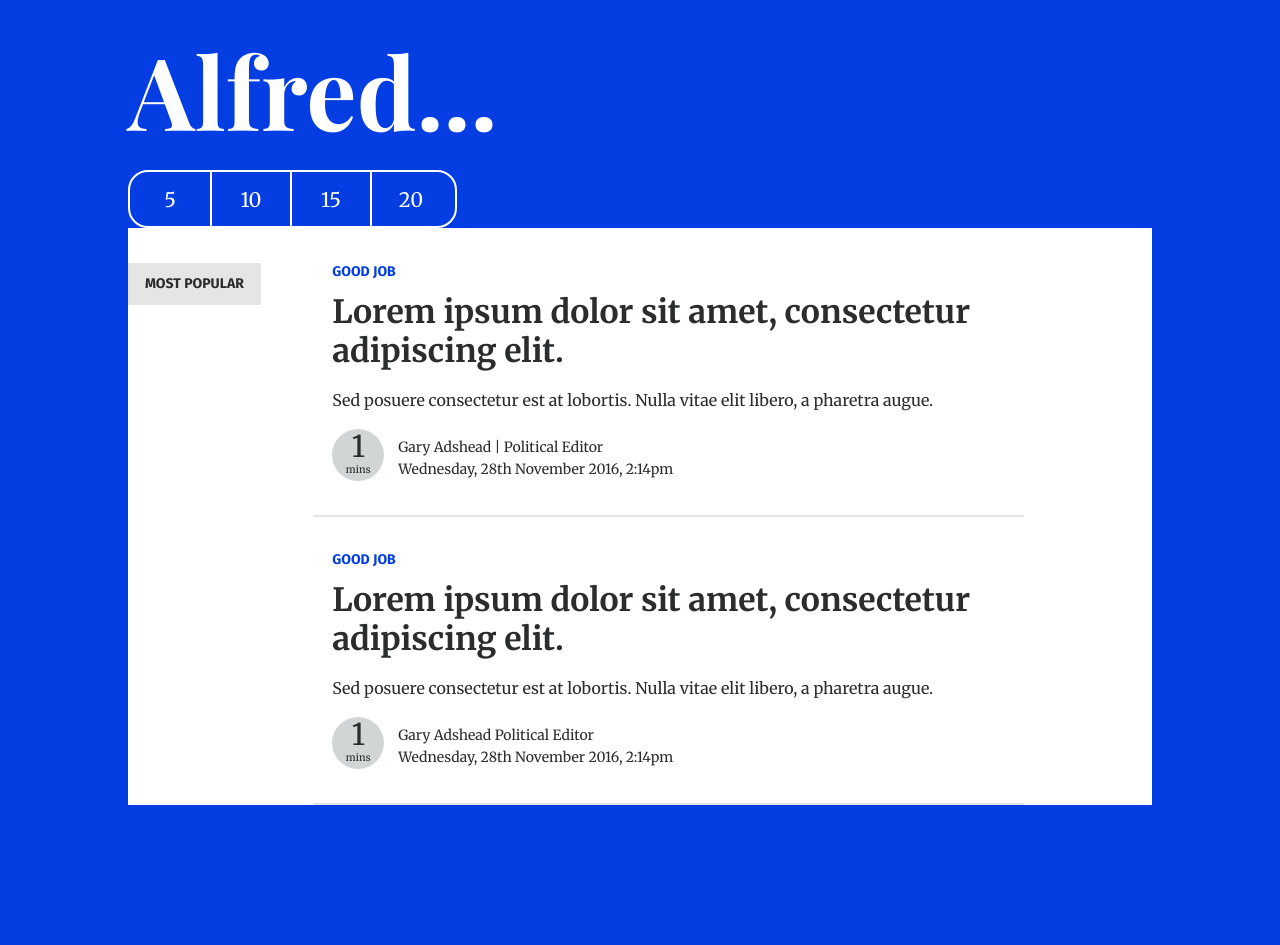
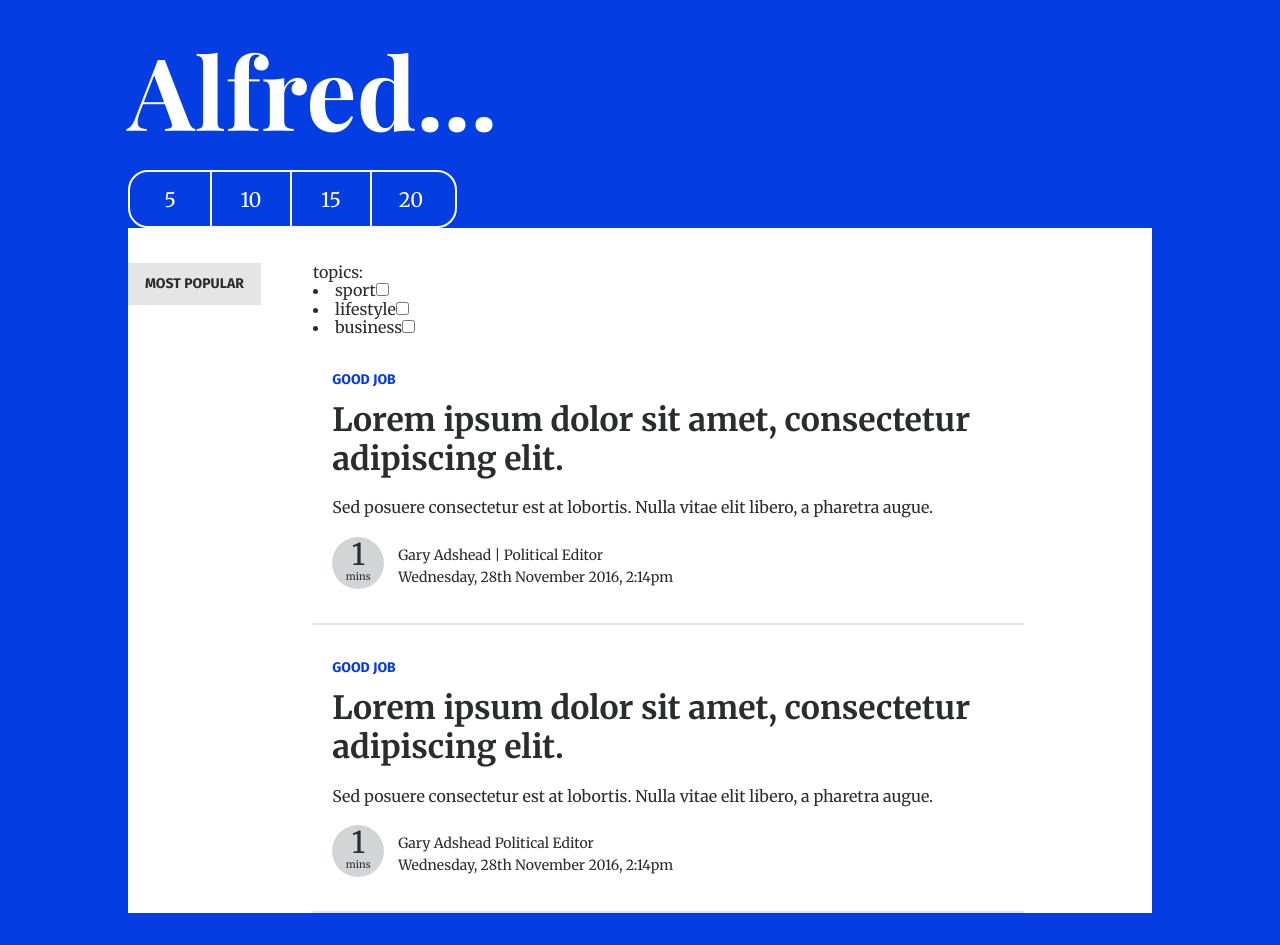
Before and after one commit to cwoodley/alfred, a React (Create React App) app: page / in a window 1280 px wide. Before the commit the page ends 837 px from the top, so only its background shows below. Built offline with nearby package versions, Linux system fonts and the light colour scheme; no server answers; a web font is replaced by a local one.

Commit message:
Creates SaveTopics component

```diff
--- a/src/App.tsx
+++ b/src/App.tsx
@@ -1,6 +1,7 @@
 import * as React from 'react'
 import { AlfredCache } from 'src/alfred-cache'
 import './App.css'
+import { SaveTopics } from 'src/SaveTopics'
 
 class App extends React.Component {
   private cache = new AlfredCache()
@@ -27,26 +28,47 @@ class App extends React.Component {
               <h2 className="label">Most popular</h2>
             </div>
             <div>
+              <div className="topic">
+                <SaveTopics topics={['sport', 'lifestyle', 'business']} />
+              </div>
               <article>
                 <a href="http://google.com" target="_blank">
-                        <h3 className="headline"><span className="kicker">Good Job</span> Lorem ipsum dolor sit amet, consectetur adipiscing elit.</h3>
-                        <p className="teaser">Sed posuere consectetur est at lobortis. Nulla vitae elit libero, a pharetra augue.</p>
+                  <h3 className="headline">
+                    <span className="kicker">Good Job</span> Lorem ipsum dolor sit amet, consectetur adipiscing elit.
+                  </h3>
+                  <p className="teaser">
+                    Sed posuere consectetur est at lobortis. Nulla vitae elit libero, a pharetra augue.
+                  </p>
                   <div className="article-data">
-                            <span className="reading-time"><span className="number">1</span><span className="timescale">mins</span></span>
+                    <span className="reading-time">
+                      <span className="number">1</span>
+                      <span className="timescale">mins</span>
+                    </span>
                     <div className="article-creation">
-                                <p className="byline">Gary Adshead | <span className="position">Political Editor</span></p>
+                      <p className="byline">
+                        Gary Adshead | <span className="position">Political Editor</span>
+                      </p>
                       <time dateTime="blah">Wednesday, 28th November 2016, 2:14pm</time>
                     </div>
                   </div>
                 </a>
               </article>
               <article>
-                       <h3 className="headline"><span className="kicker">Good Job</span> Lorem ipsum dolor sit amet, consectetur adipiscing elit.</h3>
-                       <p className="teaser">Sed posuere consectetur est at lobortis. Nulla vitae elit libero, a pharetra augue.</p>
+                <h3 className="headline">
+                  <span className="kicker">Good Job</span> Lorem ipsum dolor sit amet, consectetur adipiscing elit.
+                </h3>
+                <p className="teaser">
+                  Sed posuere consectetur est at lobortis. Nulla vitae elit libero, a pharetra augue.
+                </p>
                 <div className="article-data">
-                        <span className="reading-time"><span className="number">1</span><span className="timescale">mins</span></span>
+                  <span className="reading-time">
+                    <span className="number">1</span>
+                    <span className="timescale">mins</span>
+                  </span>
                   <div className="article-creation">
-                            <p className="byline">Gary Adshead <span className="position">Political Editor</span></p>
+                    <p className="byline">
+                      Gary Adshead <span className="position">Political Editor</span>
+                    </p>
                     <time dateTime="blah">Wednesday, 28th November 2016, 2:14pm</time>
                   </div>
                 </div>
--- /dev/null
+++ b/src/SaveTopics.tsx
@@ -0,0 +1,56 @@
+import * as React from 'react'
+import * as store from 'store'
+
+type Props = {
+  topics: string[]
+}
+
+interface IState {
+  [topicName: string]: boolean
+}
+
+export class SaveTopics extends React.Component<Props, IState> {
+  constructor(props: Props) {
+    super(props)
+  }
+
+  handleChange = (event: any) => {
+    const topic = event.target
+
+    if (!topic.checked) {
+      this.setState({
+        [topic.name]: false,
+      })
+      store.remove(topic.name)
+
+      return
+    }
+
+    store.set(topic.name, true)
+
+    this.setState({
+      [topic.name]: true,
+    })
+  }
+
+  render() {
+    const topics = this.props.topics
+
+    return (
+      <div>
+        topics:
+        <form>
+          {topics &&
+            topics.map((topic, id) => {
+              return (
+                <li key={id}>
+                  {topic}
+                  <input type="checkbox" name={topic} onChange={this.handleChange} />
+                </li>
+              )
+            })}
+        </form>
+      </div>
+    )
+  }
+}
```
Also changed, not shown: package.json (+5 -3 lines). Lines whose indentation alone changed are shown as unchanged.
